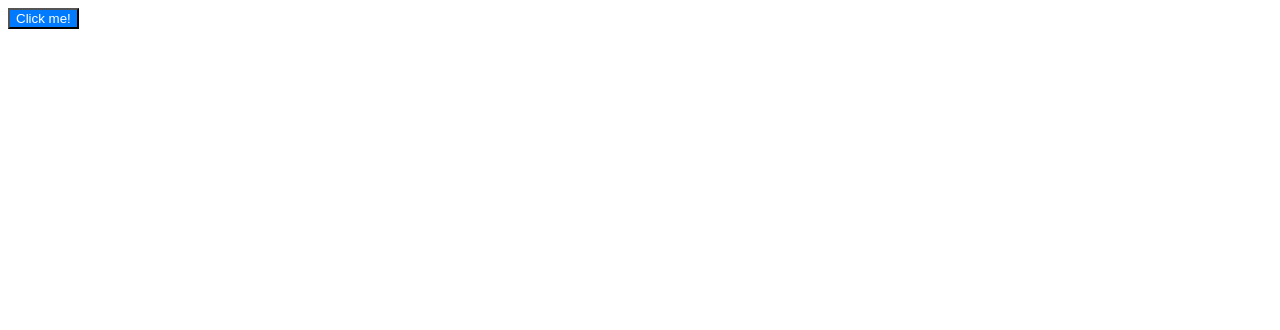
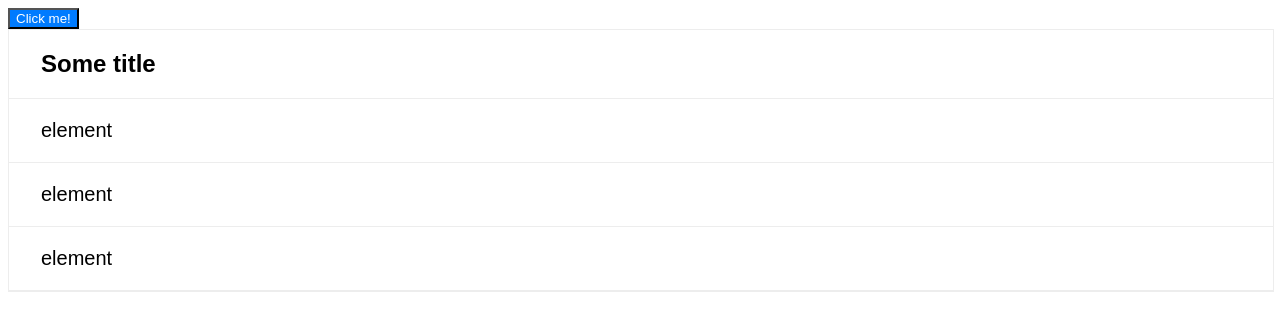
Before and after one commit to hohooio823/synthesis-test, a React (Create React App) app: page / in a window 1280 px wide. Shown: the top 330 px of the page. Built offline with nearby package versions, Linux system fonts and the light colour scheme.

Commit message:
build: created the list component

```diff
--- a/src/App.tsx
+++ b/src/App.tsx
@@ -1,12 +1,14 @@
 import { Component } from 'react';
 
 import Button from './Components/Button/Button';
+import List from './Components/List/List';
 
 class App extends Component {
   render() {
     return (
       <div>
          <Button type="primary">Click me!</Button>
+         <List header="Some title" elements={["element1", "element2", "element3"]} />
       </div>
     );
   }
--- /dev/null
+++ b/src/Components/List/List.tsx
@@ -0,0 +1,42 @@
+import { Component } from 'react';
+
+import styled from '@emotion/styled';
+
+import ListProps from './ListProps';
+
+class List extends Component<ListProps> {
+  render() {
+    const Card = styled.div`
+      width: 100%;
+      display: flex;
+      flex-direction: column;
+      border: 0.15vw #ededed solid;
+      font-family: sans-serif;
+    `;
+    const Header = styled.h2`
+      padding-left: 2.5vw;
+    `
+    const Container = styled.div`
+      border-top: 0.075vw #ededed solid;
+    `;
+    const Element = styled.div`
+      border-bottom: 0.075vw #ededed solid;
+      padding-bottom: 2.5vh;
+      padding-top: 2.5vh;
+      padding-left: 2.5vw;
+      font-size:1.25em;
+    `;
+    return (
+      <Card className={this.props.className}>
+        <Header>
+          {this.props.header}
+        </Header>
+        <Container>
+          {this.props.elements.map( element => <Element>element</Element> )}
+        </Container>
+      </Card>
+    );
+  }
+}
+
+export default List;
--- /dev/null
+++ b/src/Components/List/ListProps.ts
@@ -0,0 +1,5 @@
+export default interface ListProps {
+    className?: string;
+    header: string;
+    elements: string[];
+}
```
